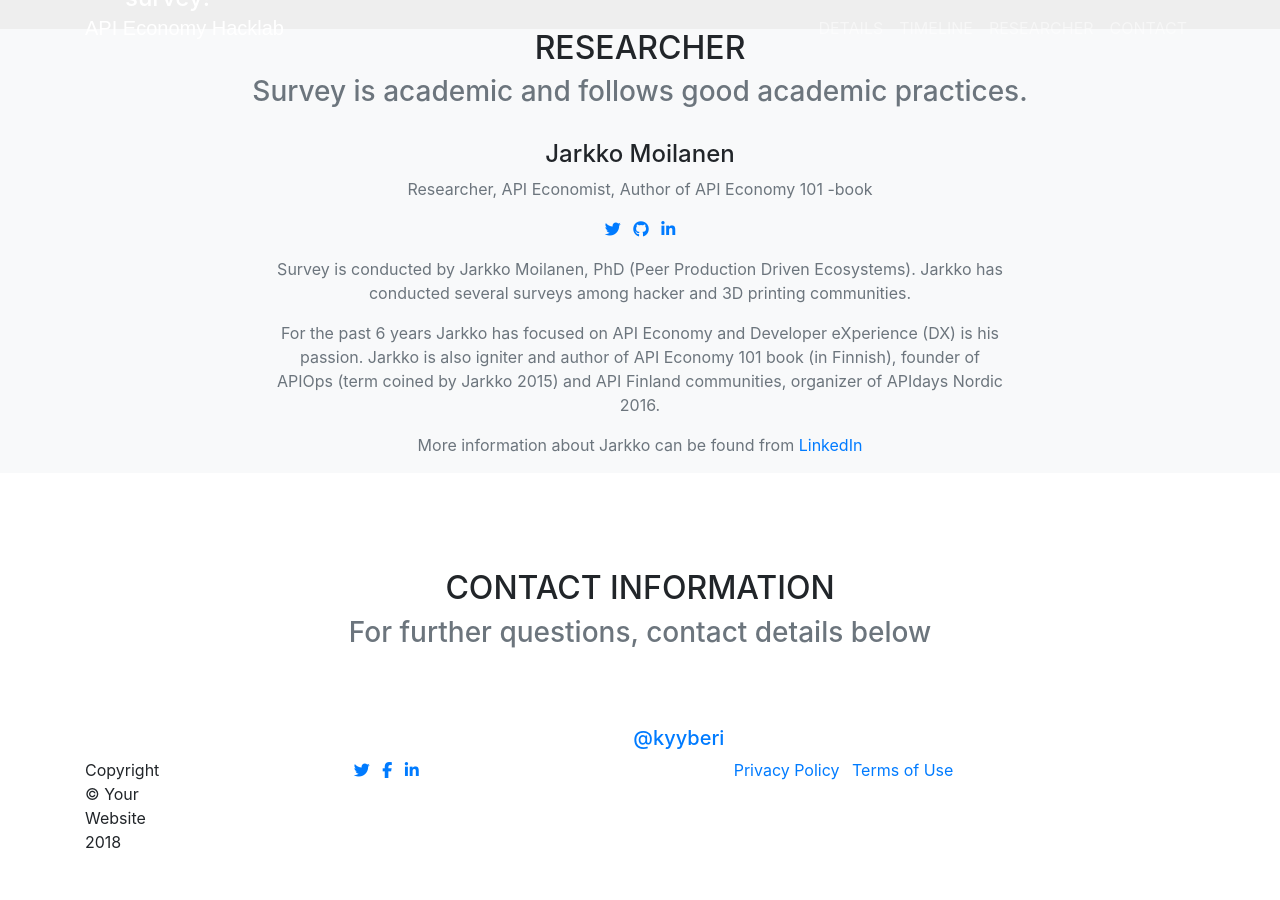
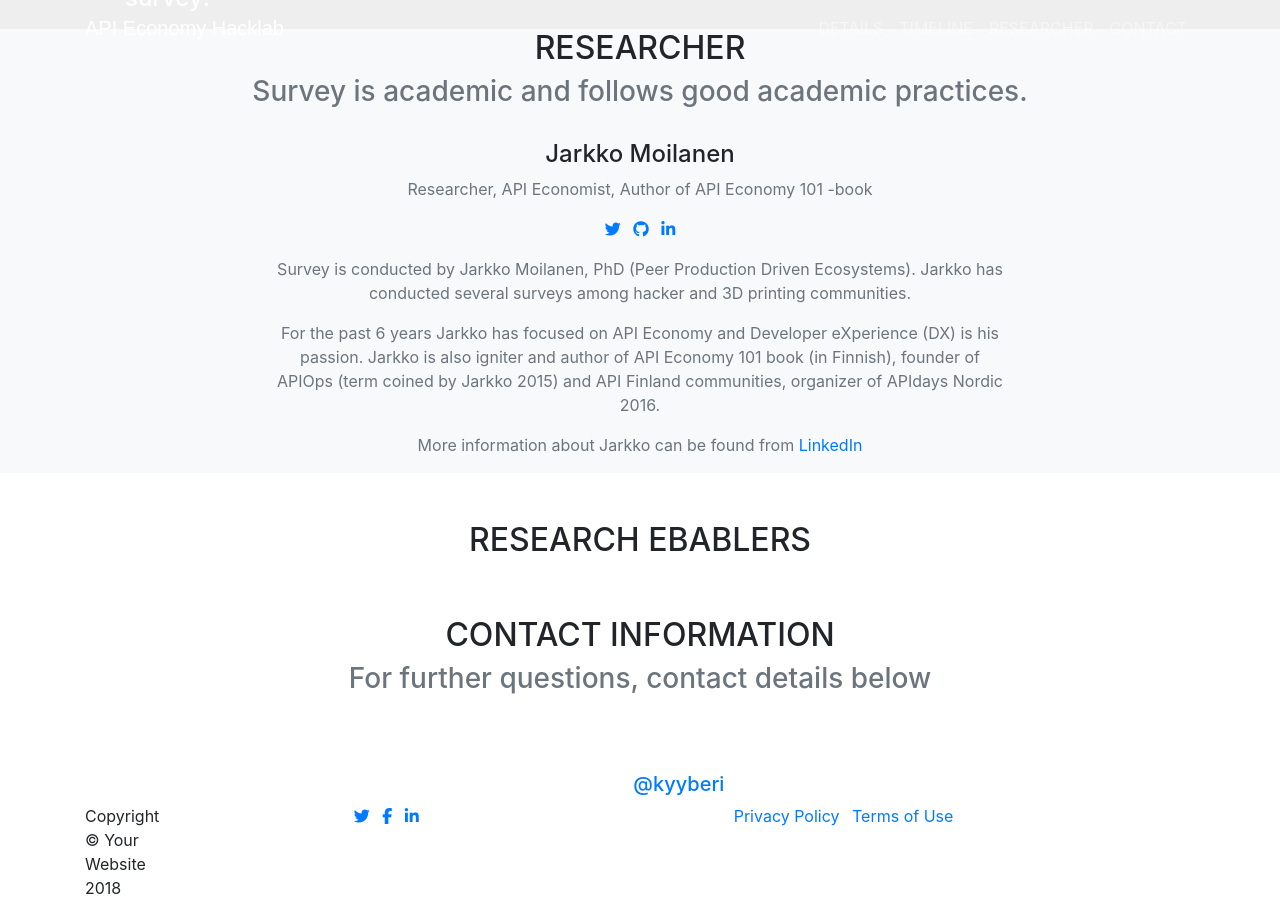
Before and after one commit to apieconomyhacklab/apiportalsurvey, a Jekyll site: the page built from index.md, in a window 1280 px wide and 900 px high, scrolled down 1637 px. Built offline with Jekyll 4.4.1, drawn with Linux system fonts in a browser that asks for light colours; nearby versions of some CDN libraries; some web fonts are replaced; library files that are not in the unit come from our copies; before the commit the page ends 2491 px from its top, so only the background shows below that.

Commit message:
minor fixes

```diff
--- a/_layouts/home.html
+++ b/_layouts/home.html
@@ -194,6 +194,10 @@ layout: default
     <section class="py-5">
       <div class="container">
         <div class="row">
+          <div class="col-lg-12 text-center">
+            <h2 class="section-heading text-uppercase">Research ebablers</h2>
+          </div>
+        <div class="row">
           {%- for client in site.data.home.clients -%}
           {% assign ws = '' %}
           <div class="col-md-3 col-sm-6">
```
